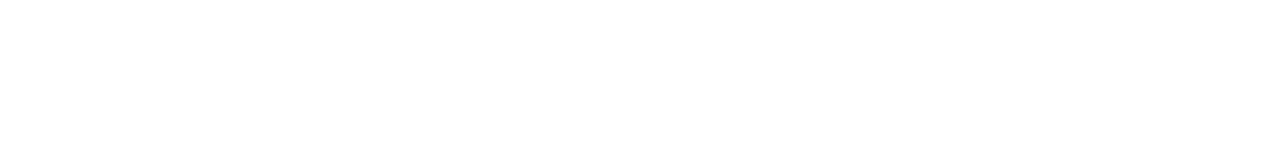
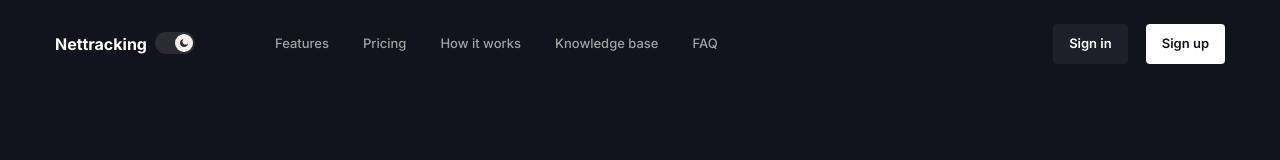
Before and after one commit to Anirat04/Nettracking, a website: page src/index.html in a window 1280 px wide. Drawn offline with Linux system fonts and the light colour scheme.

Commit message:
Navbar added

```diff
--- a/src/index.html
+++ b/src/index.html
@@ -1,12 +1,63 @@
 <!DOCTYPE html>
 <html lang="en">
+
 <head>
     <meta charset="UTF-8">
     <meta name="viewport" content="width=device-width, initial-scale=1.0">
     <title>Document</title>
     <link href="./output.css" rel="stylesheet">
+    <!-- Google Font -->
+    <link rel="preconnect" href="https://fonts.googleapis.com">
+    <link rel="preconnect" href="https://fonts.gstatic.com" crossorigin>
+    <link href="https://fonts.googleapis.com/css2?family=Inter:wght@100..900&display=swap" rel="stylesheet">
+
+    <style>
+        .font-inter {
+            font-family: "Inter", sans-serif;
+        }
+    </style>
 </head>
-<body>
 
+<body class="bg-[#12141D] font-inter">
+    <main>
+        <nav class="max-w-[1170px] mx-auto py-6 flex items-center gap-[80px]">
+            <!-- Header- LOGO and Theme change button starts here -->
+            <header class="flex gap-2">
+                <div>
+                    <h2 class="font-bold text-white">Nettracking</h2>
+                </div>
+                <div class="w-[40px] h-[22px] rounded-full bg-[#2A2B33] relative">
+                    <div class="bg-[#F6F1EC] w-[18px] h-[18px] rounded-full flex items-center justify-center absolute right-[2px] top-1/2 -translate-y-1/2">
+                        <svg width="8" height="8" viewBox="0 0 8 8" fill="none" xmlns="http://www.w3.org/2000/svg">
+                            <path
+                                d="M6.91811 6.81362C7.46774 6.264 7.82628 5.59572 7.99392 4.89124C8.04193 4.68945 7.79393 4.55321 7.64762 4.70024C7.64583 4.70206 7.64403 4.70385 7.64223 4.70565C6.41936 5.92853 4.42202 5.90495 3.229 4.63492C2.10425 3.43756 2.11902 1.57867 3.26118 0.397922C3.27559 0.383036 3.2901 0.368325 3.30473 0.353789C3.45143 0.208037 3.31431 -0.0388342 3.11312 0.00897873C2.4149 0.174909 1.75219 0.528341 1.20524 1.06946C-0.393934 2.65162 -0.402941 5.21679 1.18557 6.80963C2.76714 8.39553 5.33488 8.39684 6.91811 6.81362Z"
+                                fill="#2A2B33" />
+                        </svg>
+                    </div>
+                </div>
+            </header>
+            <!-- Header- LOGO and Theme change button ends here -->
+
+            <!-- Navigation menu starts here -->
+             <menu class="flex-grow">
+                <ul class="flex gap-[34px] text-[13px] font-medium">
+                    <li class="text-[#a0a1a5] hover:text-white"><a href="">Features</a></li>
+                    <li class="text-[#a0a1a5] hover:text-white"><a href="">Pricing</a></li>
+                    <li class="text-[#a0a1a5] hover:text-white"><a href="">How it works</a></li>
+                    <li class="text-[#a0a1a5] hover:text-white"><a href="">Knowledge base</a></li>
+                    <li class="text-[#a0a1a5] hover:text-white"><a href="">FAQ</a></li>
+                </ul>
+             </menu>
+            <!-- Navigation menu ends here -->
+
+            <!-- Signin Signup buttons starts here -->
+            <div class="flex gap-[18px]">
+                <button class="py-[10px] px-[16px] text-white text-[13px] font-semibold bg-[#1D1F29] rounded-[4px]"><a href="#">Sign in</a></button>
+                <button class="py-[10px] px-[16px] text-[#12141D] text-[13px] font-semibold bg-white rounded-[4px]"><a href="#">Sign up</a></button>
+            </div>
+            <!-- Signin Signup buttons ends here -->
+        </nav>
+    </main>
 </body>
+
 </html>
```
Also changed, not shown: src/output.css.
